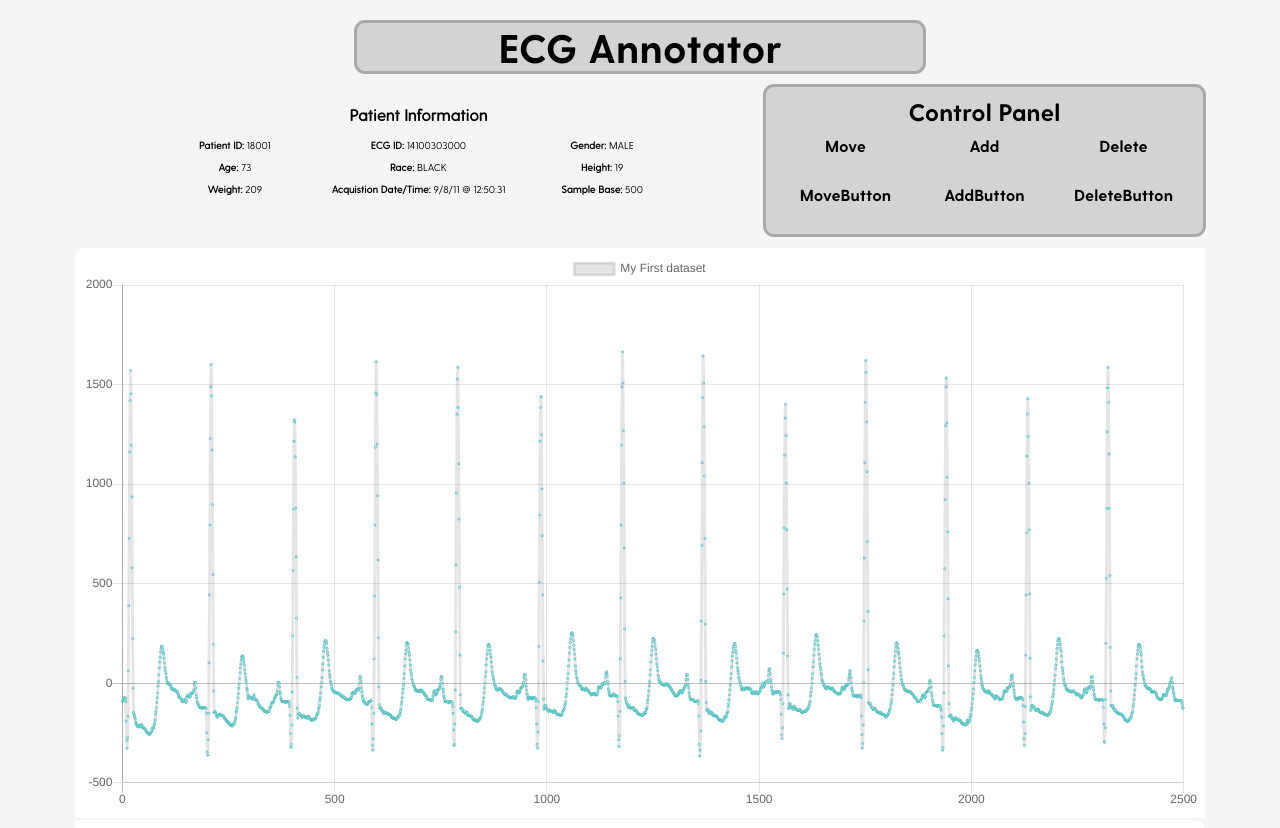
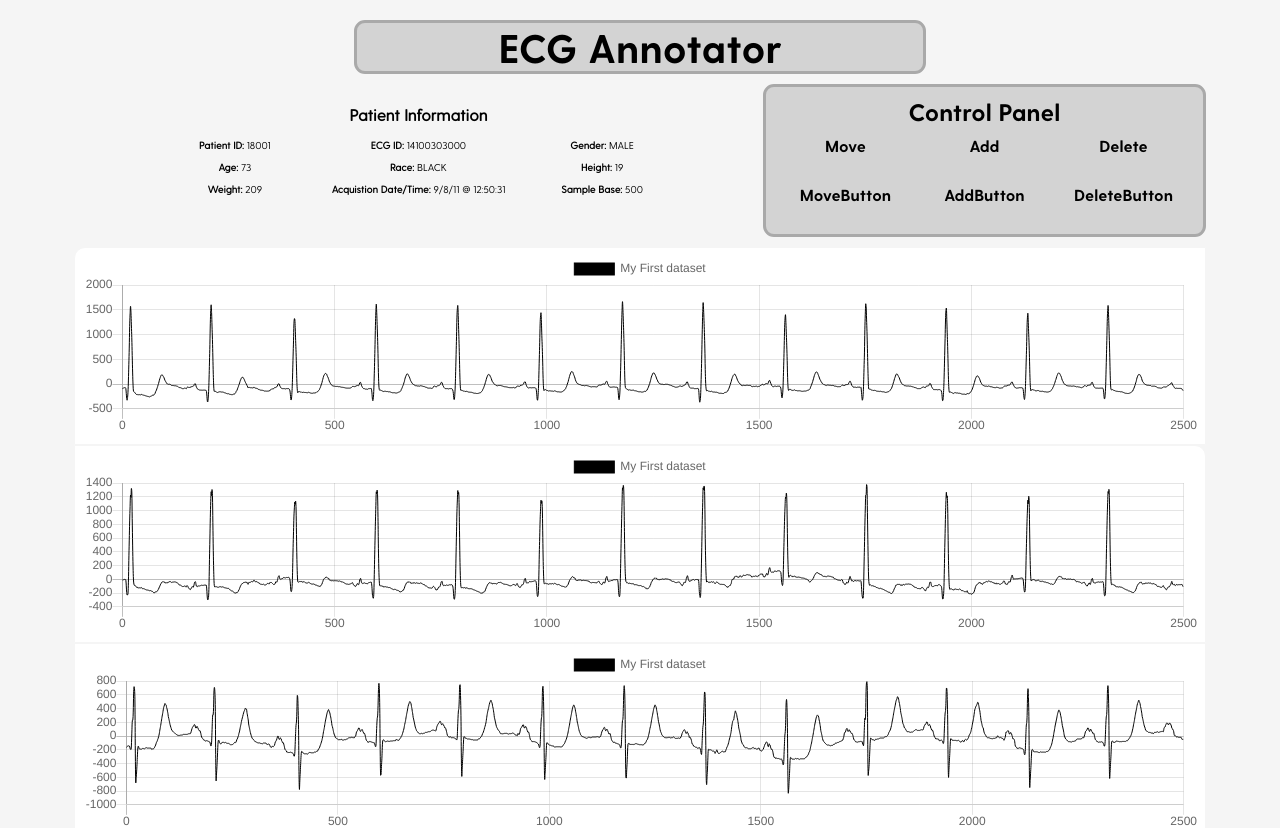
Before and after one commit to mtmiller0417/CISC475, a React (Create React App) app in the folder client/: page / in a window 1280 px wide. Shown: the top 828 px of the page. Built offline with nearby package versions, Linux system fonts and the light colour scheme; the HTML template or start-up script is replaced by a standard one; a web font is replaced by a local one.

Commit message:
Updated the chart height

```diff
--- a/client/src/components/Graph.js
+++ b/client/src/components/Graph.js
@@ -110,20 +110,25 @@ class Graph extends Component{
                 pointHoverRadius: 5,
                 pointHoverBackgroundColor: 'rgba(75,192,192,1)',
                 pointHoverBorderColor: 'rgba(220,220,220,1)',
-                pointHoverBorderWidth: 2,
-                pointRadius: 1,
+                pointHoverBorderWidth: 1,
+                pointRadius: 0, // pointRadius: 1
                 pointHitRadius: 10,
+                borderWidth: 1,
+                borderColor:'black',
                 showLine: true,
                 data: this.state.data.datasets.data
               }
-            ]
+            ],
           };
 
         return(
         <React.Fragment>
             {
                 <div className="graph">
-                    <Scatter data={dat} />
+                    <Scatter
+                        data={dat}
+                        height={50}
+                    />
                 </div>
             }
         </React.Fragment>)
```
